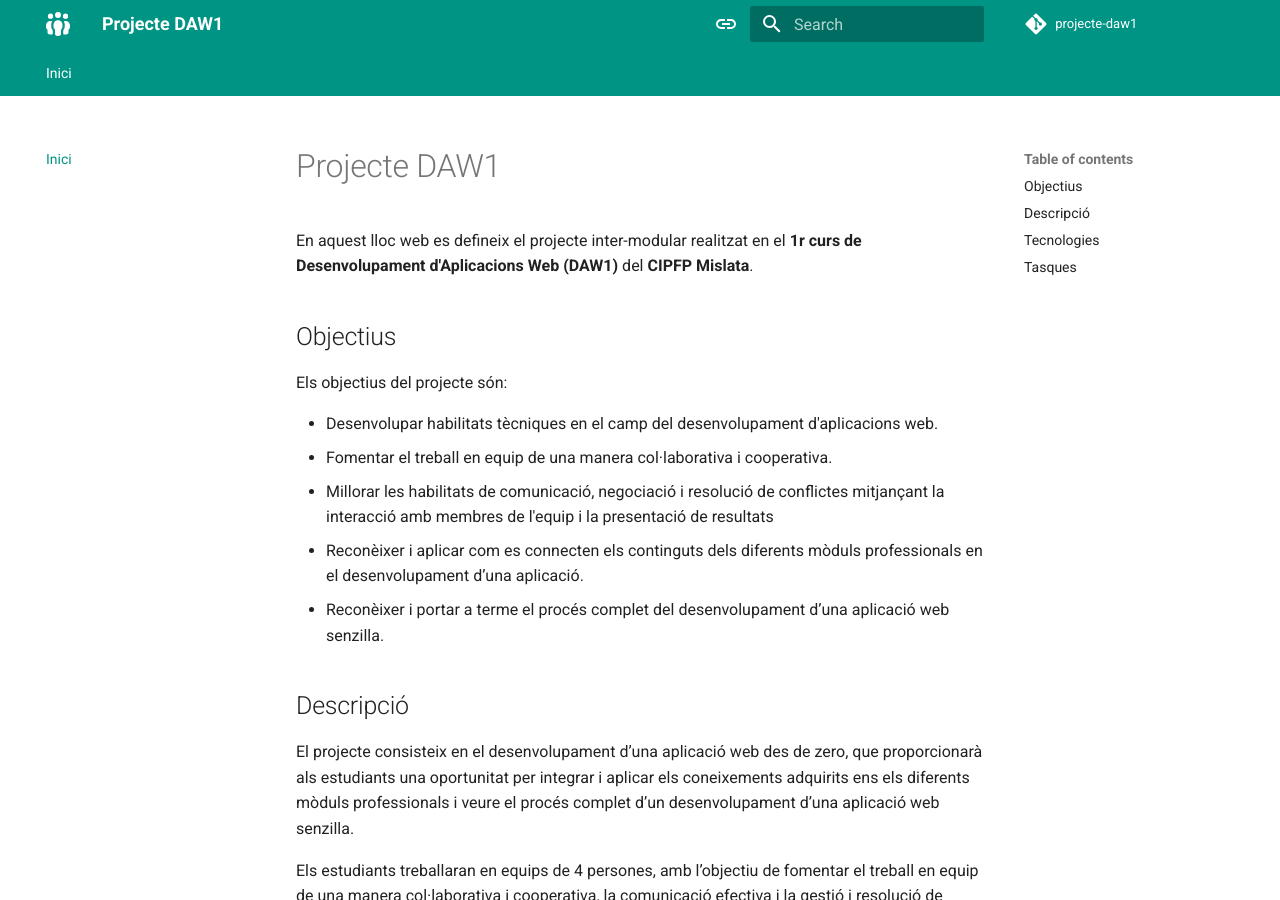
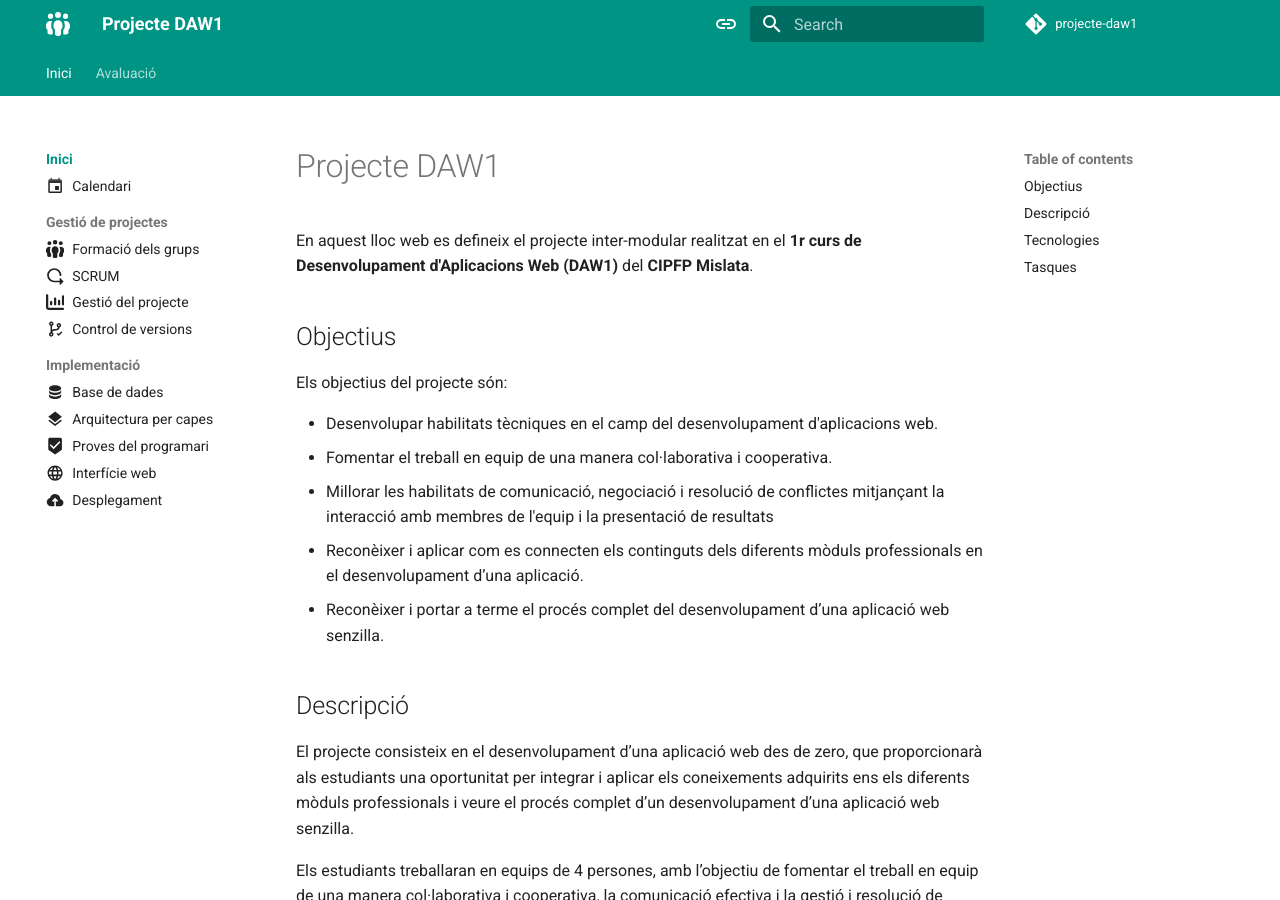
Before and after one commit to fpmislata-daw1-projecte/projecte-daw1, an MkDocs documentation site: the page built from docs/index.md, in a window 1280 px wide and 900 px high. Built offline with MkDocs 1.6.1 and Material for MkDocs 9.7.7, drawn with Linux system fonts in a browser that asks for light colours; comment, search, counter and statistics services are not loaded.

```diff
--- /dev/null
+++ b/docs/gestio/estrategia_git.md
@@ -0,0 +1,4 @@
+---
+title: Control de versions
+icon: material/source-branch-check
+---
--- /dev/null
+++ b/docs/implementacio/arquitectura.md
@@ -0,0 +1,4 @@
+---
+title: Arquitectura per capes
+icon: material/layers
+---
--- /dev/null
+++ b/docs/implementacio/bd.md
@@ -0,0 +1,4 @@
+---
+title: Base de dades
+icon: material/database
+---
--- /dev/null
+++ b/docs/implementacio/proves.md
@@ -0,0 +1,4 @@
+---
+title: Proves del programari
+icon: material/marker-check
+---
--- a/mkdocs.yml
+++ b/mkdocs.yml
@@ -42,6 +42,7 @@ theme:
     - navigation.footer
     - navigation.indexes
     - navigation.instant
+    - navigation.sections
     - navigation.tabs
     - navigation.top
     - toc.follow
@@ -100,3 +101,21 @@ markdown_extensions:
       custom_checkbox: true
   - toc:
       permalink: true
+
+nav:
+  - Inici:
+    - index.md
+    - calendari.md
+    - Gestió de projectes:
+      - gestio/formacio_grups.md
+      - gestio/scrum.md
+      - gestio/gestio_projecte.md
+      - gestio/estrategia_git.md
+    - Implementació:
+      - implementacio/bd.md
+      - implementacio/arquitectura.md
+      - implementacio/proves.md
+      - implementacio/interficie_web.md
+      - implementacio/desplegament.md
+  - Avaluació:
+    - avaluacio/index.md
```
Also changed, not shown: docs/calendari.md (added, +5 -0 lines), docs/gestio/formacio_grups.md (added, +4 -0 lines), docs/gestio/gestio_projecte.md (added, +4 -0 lines), docs/gestio/scrum.md (added, +4 -0 lines), docs/implementacio/desplegament.md (added, +4 -0 lines), docs/implementacio/interficie_web.md (added, +4 -0 lines).
